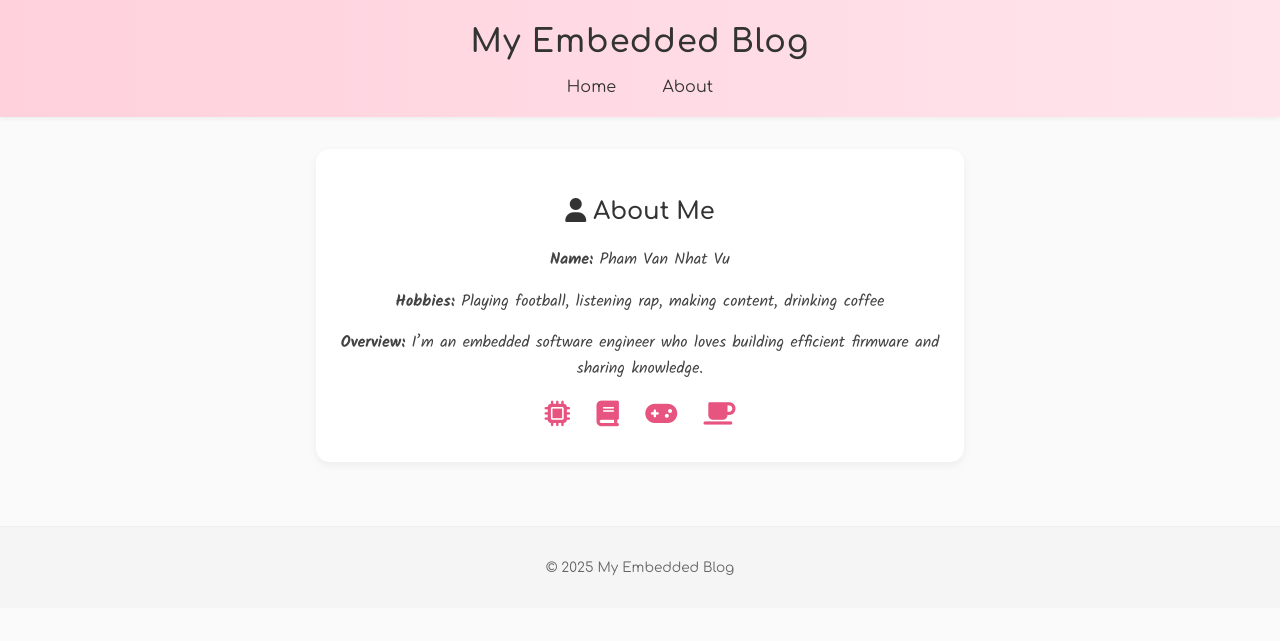
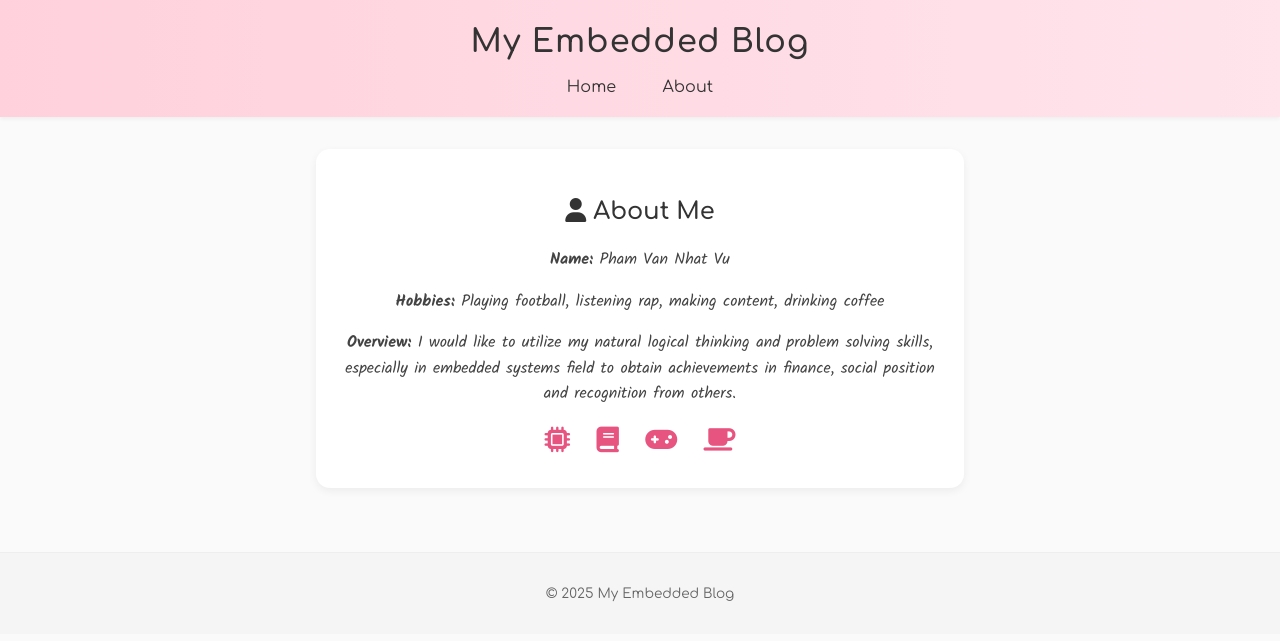
Before and after one commit to nhatvu-pham/nhatvu-pham.github.io, a Jekyll site: the page built from about.md, in a window 1280 px wide. Shown: the top 641 px of the page. Built offline with Jekyll 4.4.1, drawn with Linux system fonts in a browser that asks for light colours.

Commit message:
Update about

```diff
--- a/about.md
+++ b/about.md
@@ -8,7 +8,7 @@ permalink: /about/
   <h2><i class="fa fa-user"></i> About Me</h2>
   <p><strong>Name:</strong> Pham Van Nhat Vu</p>
   <p><strong>Hobbies:</strong> Playing football, listening rap, making content, drinking coffee</p>
-  <p><strong>Overview:</strong> I’m an embedded software engineer who loves building efficient firmware and sharing knowledge.</p>
+  <p><strong>Overview:</strong> I would like to utilize my natural logical thinking and problem solving skills, especially in embedded systems field to obtain achievements in finance, social position and recognition from others.</p>
 
   <div class="about-icons">
     <i class="fa fa-microchip"></i>
```
